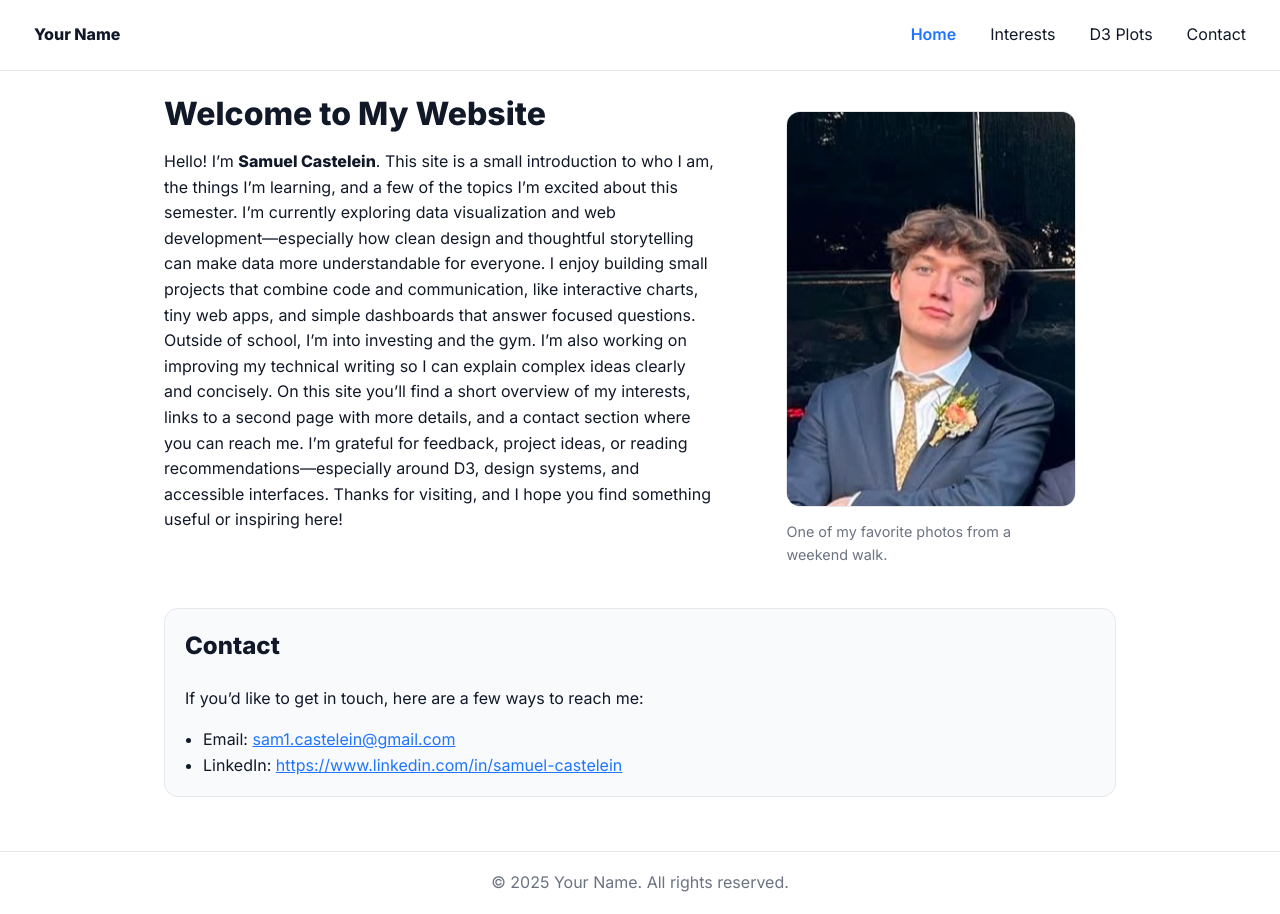
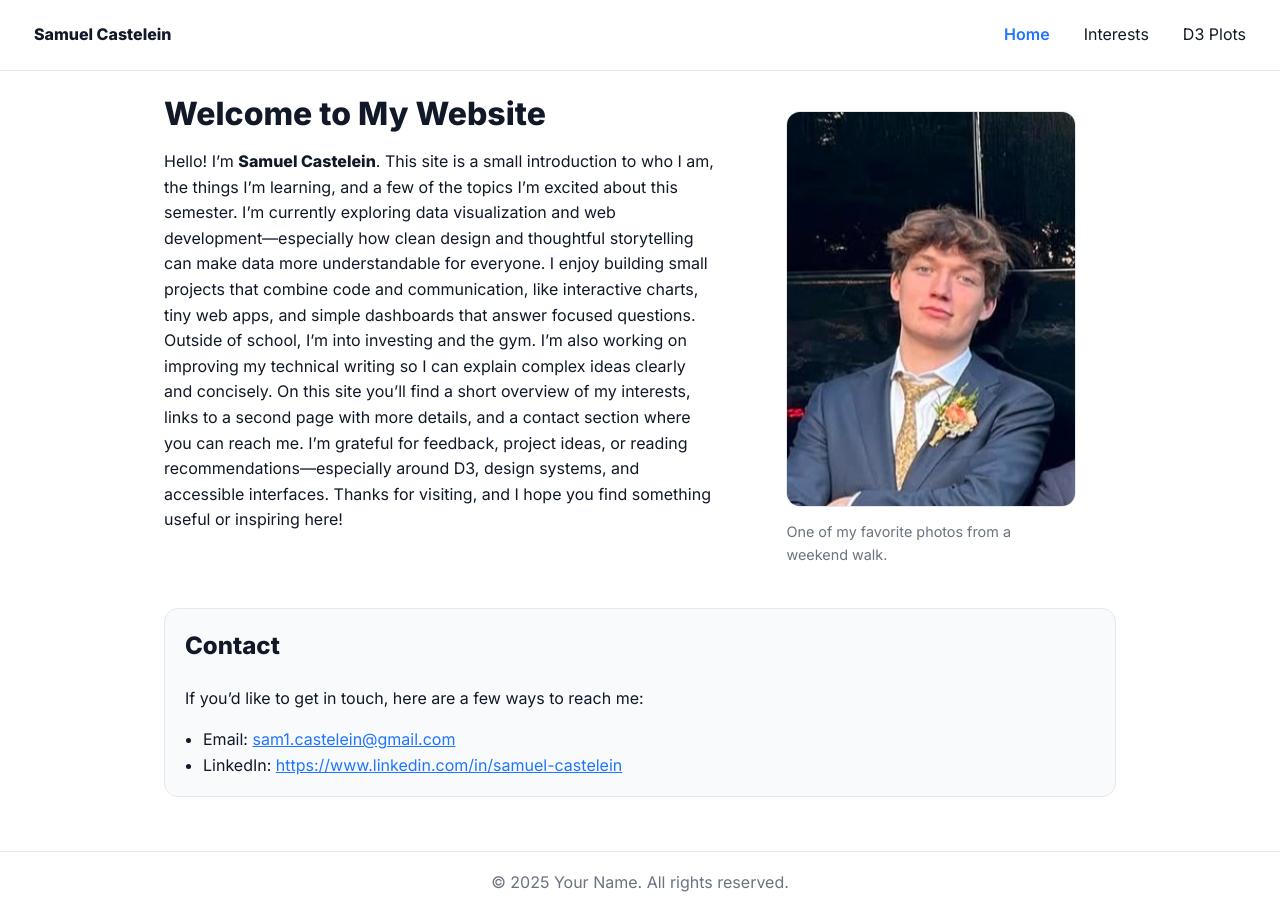
Before and after one commit to Sam-Castelein/PersonalWebsite, a plain HTML site: page index.html in a window 1280 px wide. Drawn offline with Linux system fonts and the light colour scheme.

Commit message:
name again

```diff
--- a/index.html
+++ b/index.html
@@ -12,12 +12,11 @@
 <body>
   <header class="site-header">
     <nav class="nav">
-      <a class="brand" href="index.html">Your Name</a>
+      <a class="brand" href="index.html">Samuel Castelein</a>
       <ul>
         <li><a class="active" href="index.html">Home</a></li>
         <li><a href="interests.html">Interests</a></li>
         <li><a href="templete.html">D3 Plots</a></li>
-        <li><a href="#contact">Contact</a></li>
       </ul>
     </nav>
   </header>
```
Also changed, not shown: 1 other file.
